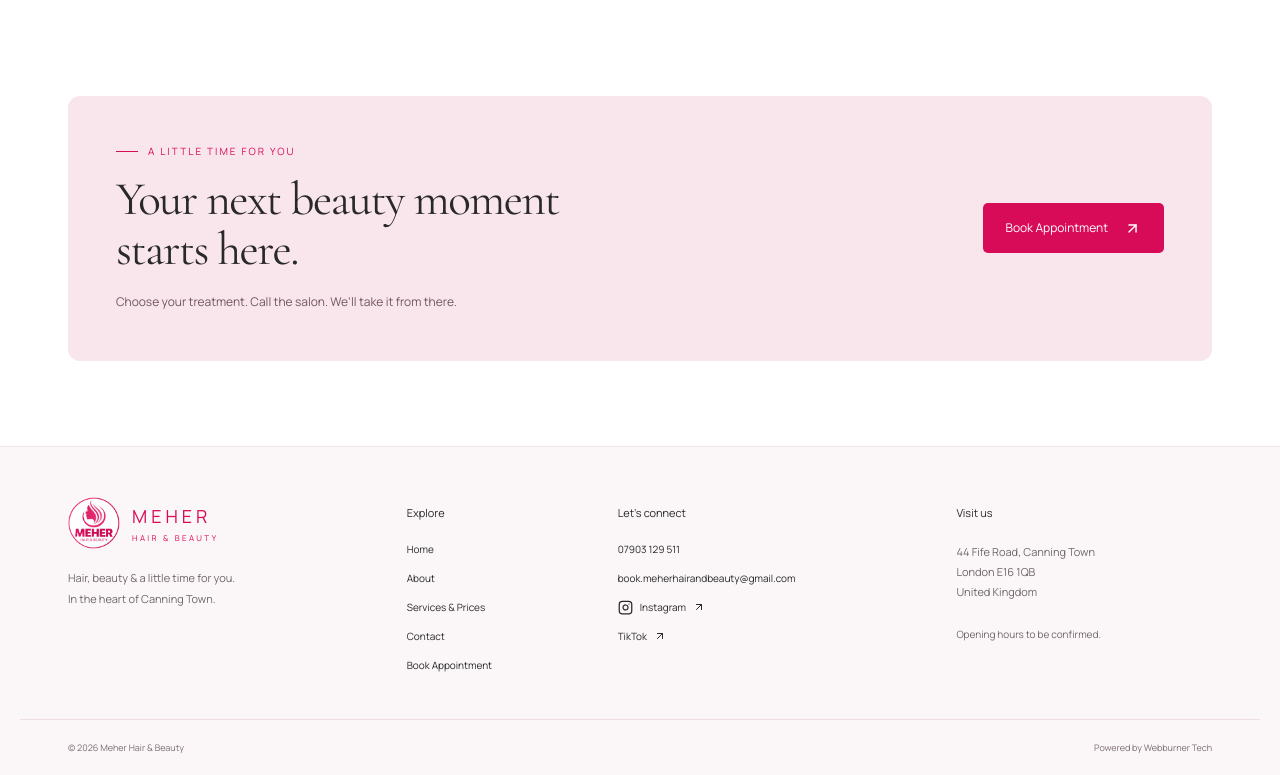
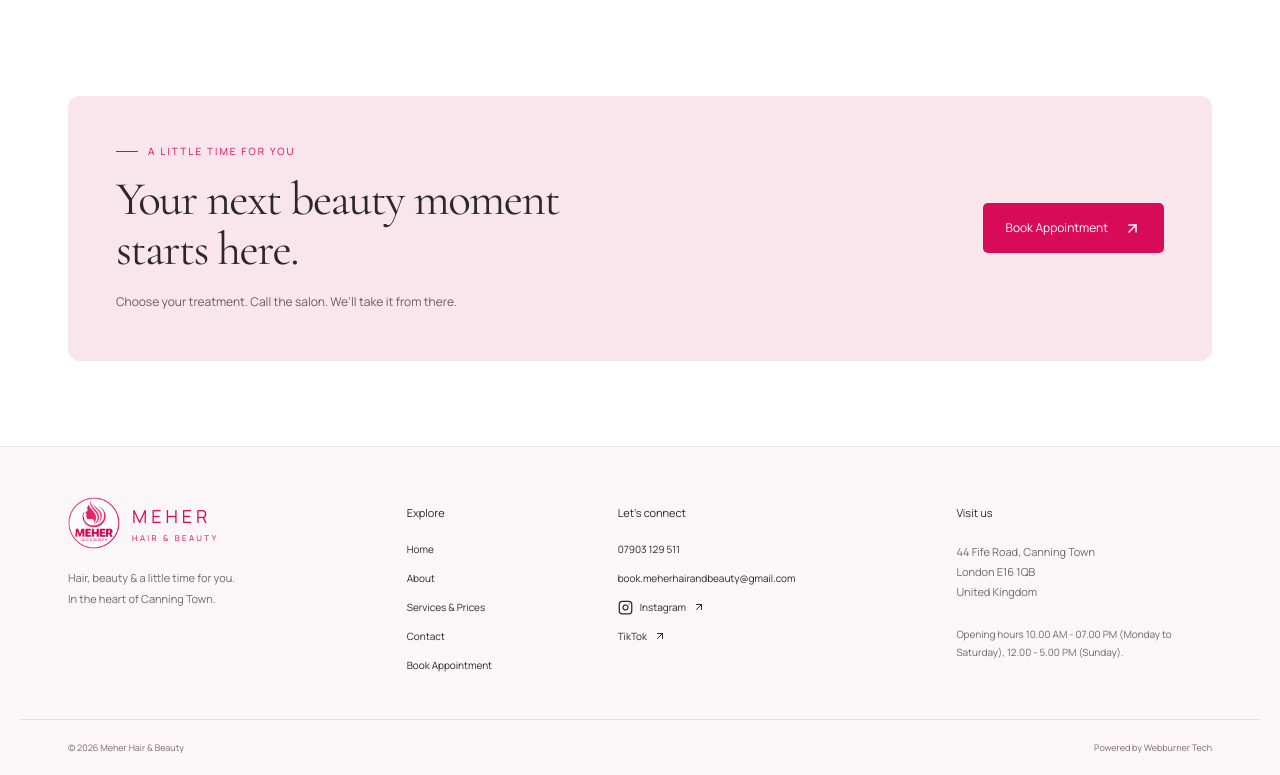
Before and after one commit to bookmeherhairandbeauty/meherhairandbeauty, a React (Vite) app: page / in a window 1280 px wide. Shown: the part 3296-4071 px from the top of the page. Built offline with nearby package versions, Linux system fonts and the light colour scheme.

Commit message:
Update Layout.jsx

```diff
--- a/src/components/Layout.jsx
+++ b/src/components/Layout.jsx
@@ -170,7 +170,7 @@ export default function Layout() {
               <br />
               United Kingdom
             </p>
-            <p className="small">Opening hours to be confirmed.</p>
+            <p className="small">Opening hours 10.00 AM - 07.00 PM (Monday to Saturday), 12.00 - 5.00 PM (Sunday).</p>
           </div>
         </div>
         <div className="wrap footer-bottom">
```
